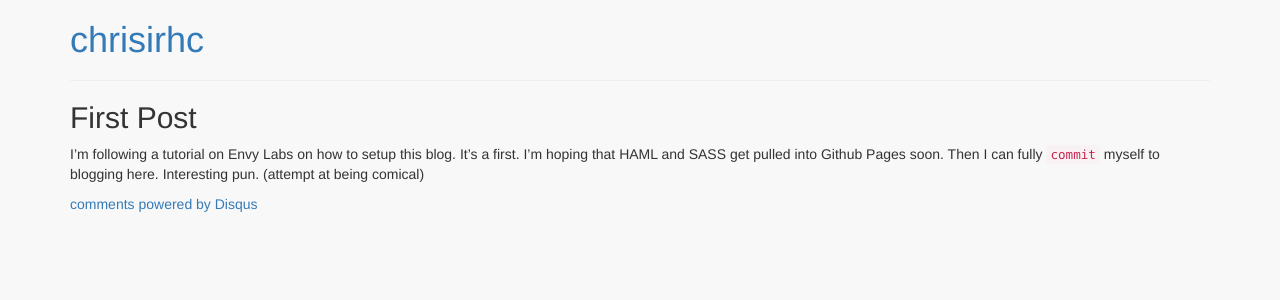
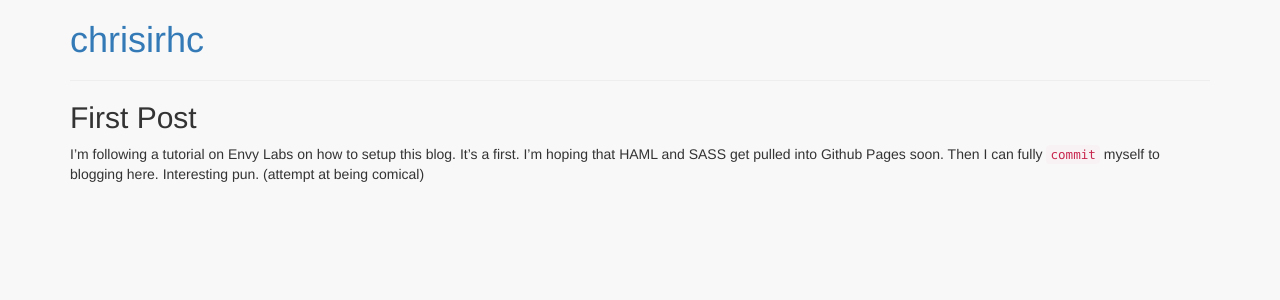
Before and after one commit to chrisirhc/blog.2015.sirh.cc, a Jekyll site: the page built from _posts/2010-04-19-first-post.markdown, in a window 1280 px wide. Shown: the top 300 px of the page. Built offline with Jekyll 4.4.1, drawn with Linux system fonts in a browser that asks for light colours; nearby versions of some CDN libraries; comment, search, counter and statistics services are not loaded.

Commit message:
Use https, remove comments, unused jQuery

```diff
--- a/_layouts/post.html
+++ b/_layouts/post.html
@@ -3,7 +3,7 @@
   <head>
   <title>{{ page.title }}</title>
   <!-- Bootstrap -->
-  <link rel="stylesheet" href="//netdna.bootstrapcdn.com/bootstrap/3.1.1/css/bootstrap.min.css">
+  <link rel="stylesheet" href="https://netdna.bootstrapcdn.com/bootstrap/3.1.1/css/bootstrap.min.css">
   <link href="/css/style.css" type="text/css" media="screen" rel="stylesheet" />
   <link href="/css/pygments.css" type="text/css" media="screen" rel="stylesheet" />
   <meta http-equiv="Content-Type" content="text/html; charset=utf-8" />
@@ -16,24 +16,7 @@
     <h2>{{ page.title}}</h2>
     {{ content }}
   </div>
-  <div class="comments">
-    <div id="disqus_thread"></div>
-    <script type="text/javascript">
-        /* * * CONFIGURATION VARIABLES: EDIT BEFORE PASTING INTO YOUR WEBPAGE * * */
-        var disqus_shortname = 'chrisirhc'; // required: replace example with your forum shortname
-
-        /* * * DON'T EDIT BELOW THIS LINE * * */
-        (function() {
-            var dsq = document.createElement('script'); dsq.type = 'text/javascript'; dsq.async = true;
-            dsq.src = 'http://' + disqus_shortname + '.disqus.com/embed.js';
-            (document.getElementsByTagName('head')[0] || document.getElementsByTagName('body')[0]).appendChild(dsq);
-        })();
-    </script>
-    <noscript>Please enable JavaScript to view the <a href="http://disqus.com/?ref_noscript">comments powered by Disqus.</a></noscript>
-    <a href="http://disqus.com" class="dsq-brlink">comments powered by <span class="logo-disqus">Disqus</span></a>
-  </div>
 </div>
-<script src="http://code.jquery.com/jquery-latest.js"></script>
 <script>
   (function(i,s,o,g,r,a,m){i['GoogleAnalyticsObject']=r;i[r]=i[r]||function(){
   (i[r].q=i[r].q||[]).push(arguments)},i[r].l=1*new Date();a=s.createElement(o),
```
